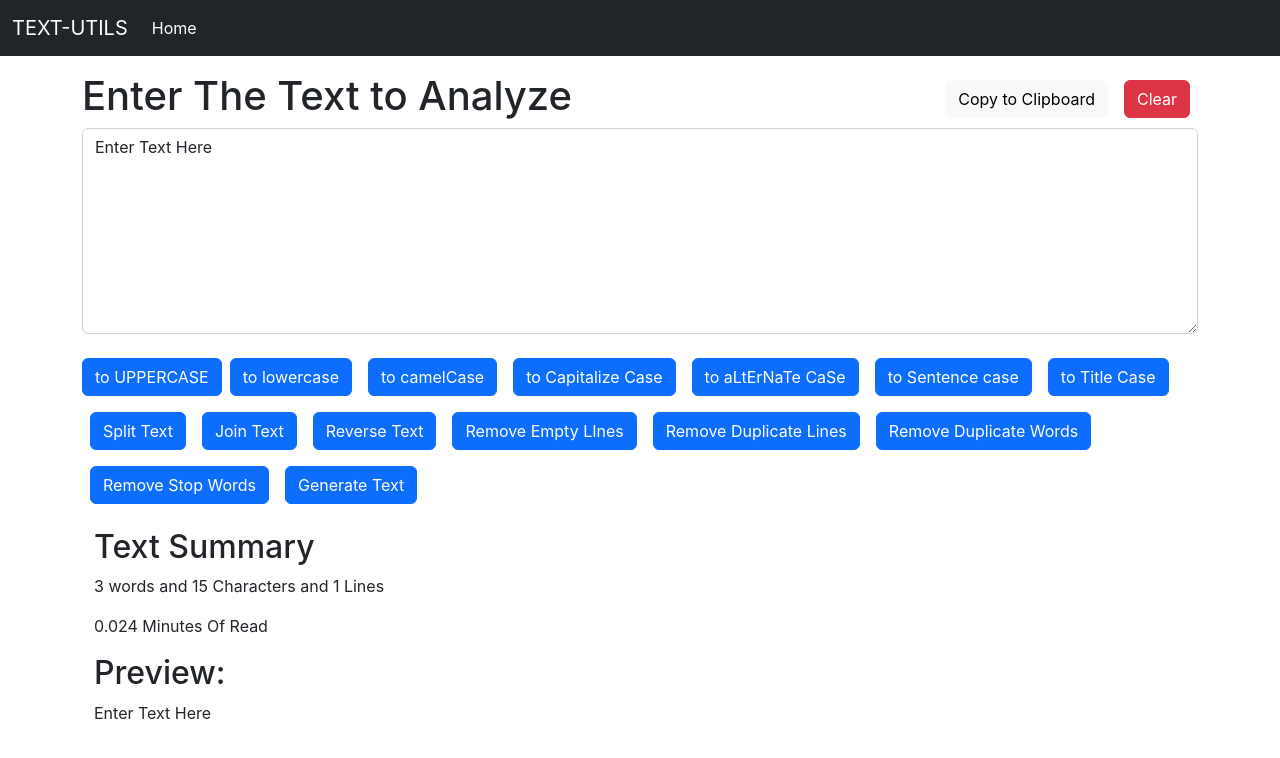
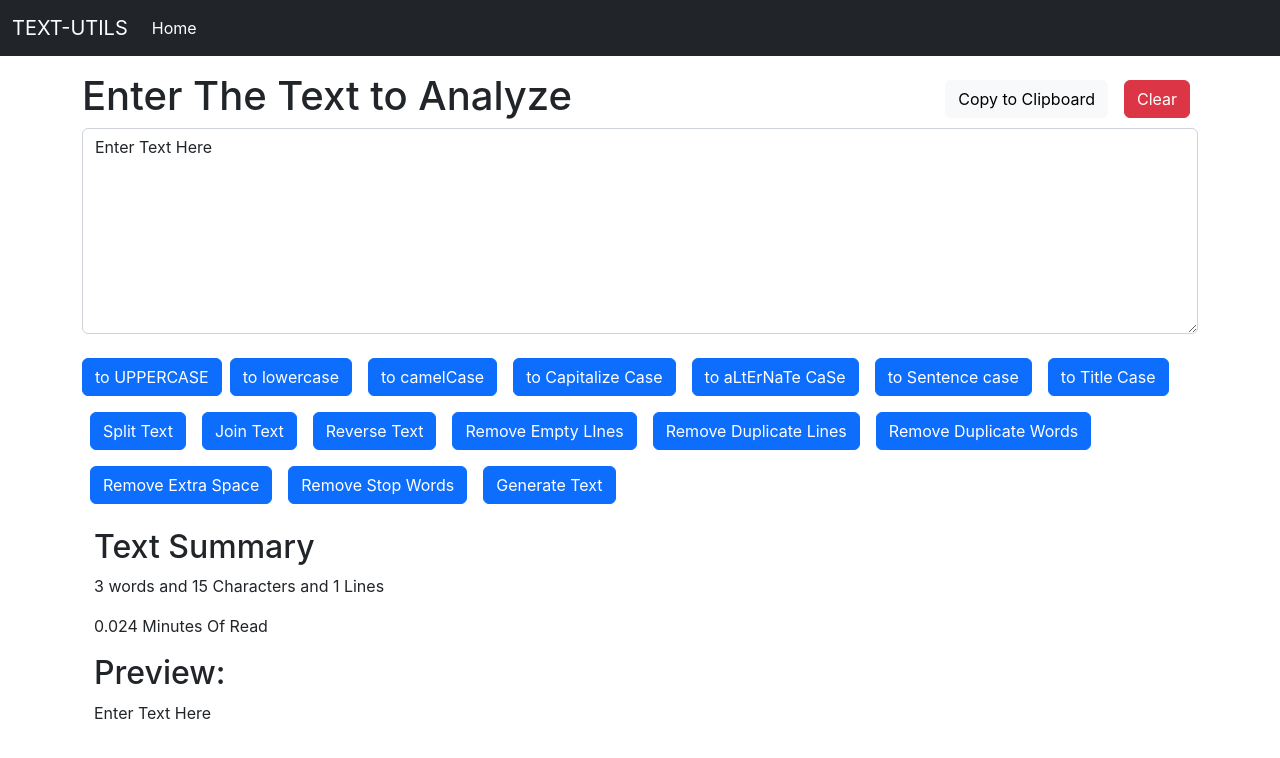
Before and after one commit to shreeparab1890/Texti-Text-Utility, a React (Create React App) app: page / in a window 1280 px wide. Shown: the top 758 px of the page. Built offline with nearby package versions, Linux system fonts and the light colour scheme.

Commit message:
Remove Extra Space added

```diff
--- a/src/components/Form.js
+++ b/src/components/Form.js
@@ -122,7 +122,7 @@ export default function Form() {
     let newText = text
       .split(" ")
       .filter(function (item, i, allItems) {
-        return i == allItems.indexOf(item);
+        return i === allItems.indexOf(item);
       })
       .join(" ");
     setText(newText);
@@ -273,6 +273,11 @@ export default function Form() {
     setStop(stopwords.join(" "));
   };
 
+  const handleExtraSpaces = (e) => {
+    let newText = text.split(/[ ]+/);
+    setText(newText.join(" "));
+  };
+
   const handleOnChange = (e) => {
     setText(e.target.value);
   };
@@ -415,6 +420,13 @@ export default function Form() {
         <button
           type="button"
           className="btn btn-primary my-2 mx-2"
+          onClick={handleExtraSpaces}
+        >
+          Remove Extra Space
+        </button>
+        <button
+          type="button"
+          className="btn btn-primary my-2 mx-2"
           onClick={handleStopWord}
         >
           Remove Stop Words
```
